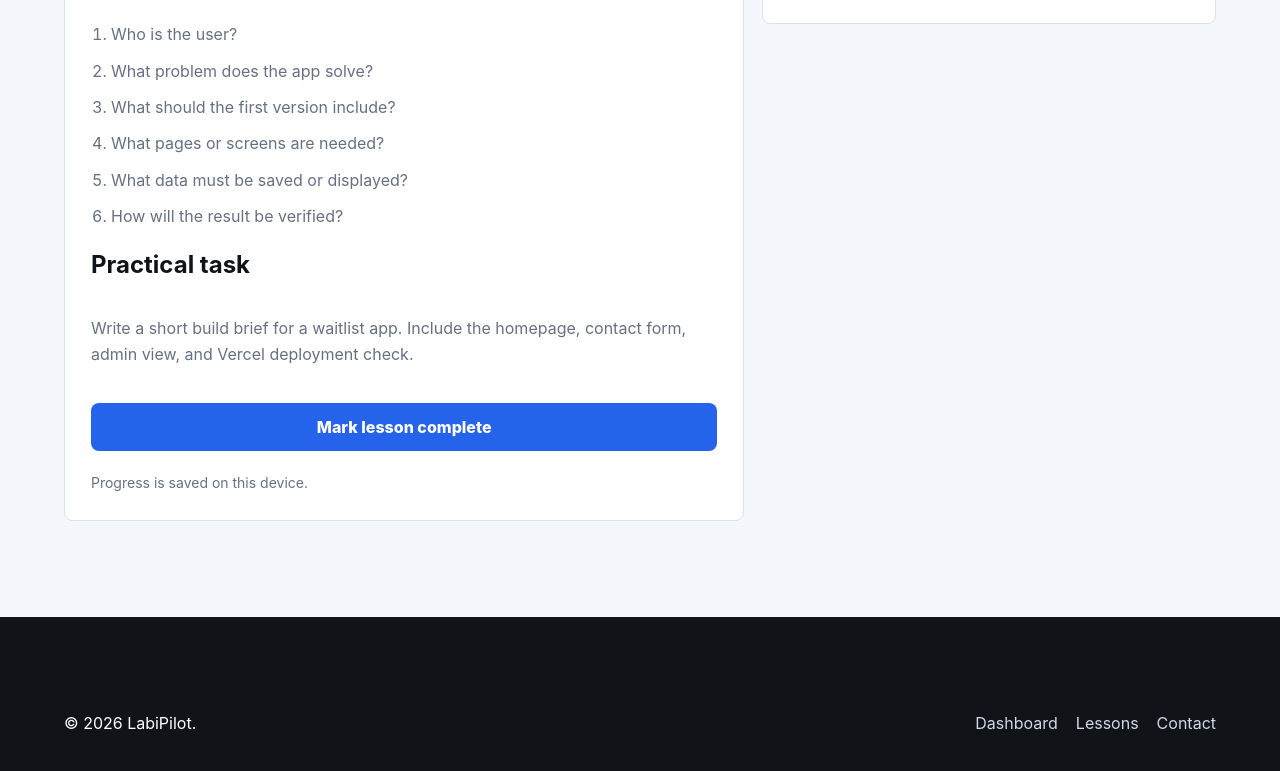
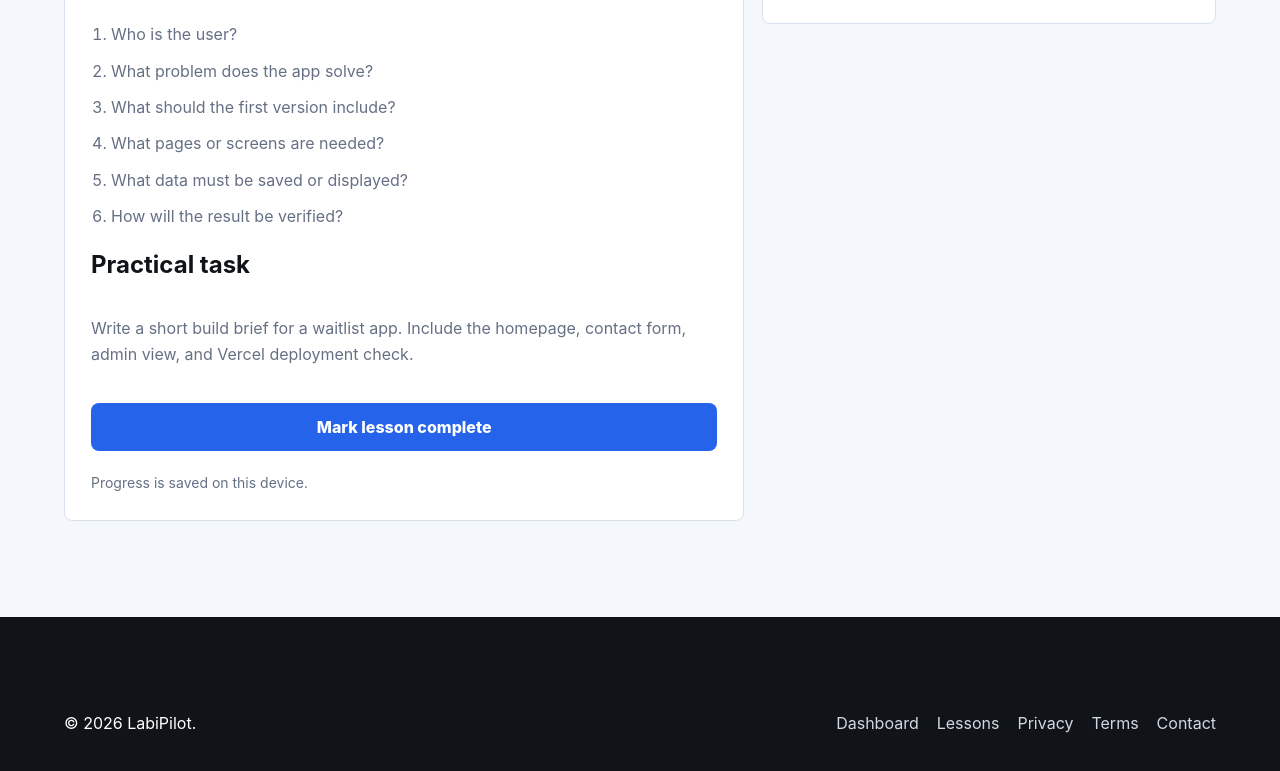
Before and after one commit to solajacobs-cloud/Labipilot, a website: page lesson-ai-build-brief.html in a window 1280 px wide. Shown: the part 1086-1857 px from the top of the page. Drawn offline with Linux system fonts and the light colour scheme.

Commit message:
Add policy links to lesson footer

```diff
--- a/lesson-ai-build-brief.html
+++ b/lesson-ai-build-brief.html
@@ -72,7 +72,7 @@ Verification checks:</code></pre>
 
     <footer class="footer">
       <p>© 2026 LabiPilot.</p>
-      <div><a href="./dashboard.html">Dashboard</a><a href="./lessons.html">Lessons</a><a href="./contact.html">Contact</a></div>
+      <div><a href="./dashboard.html">Dashboard</a><a href="./lessons.html">Lessons</a><a href="./privacy.html">Privacy</a><a href="./terms.html">Terms</a><a href="./contact.html">Contact</a></div>
     </footer>
     <script src="./script.js"></script>
   </body>
```
